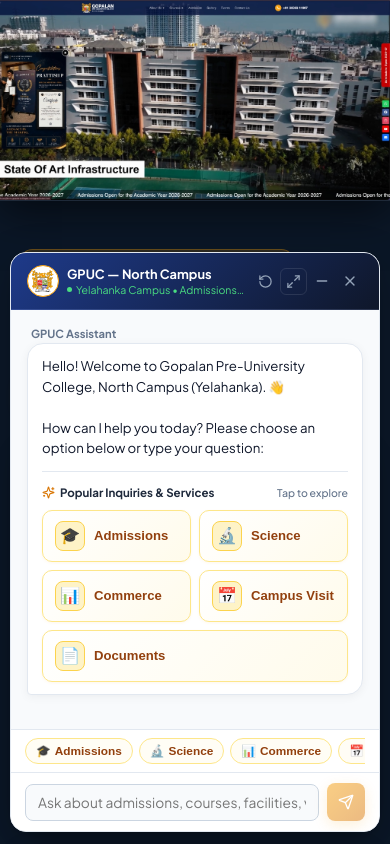
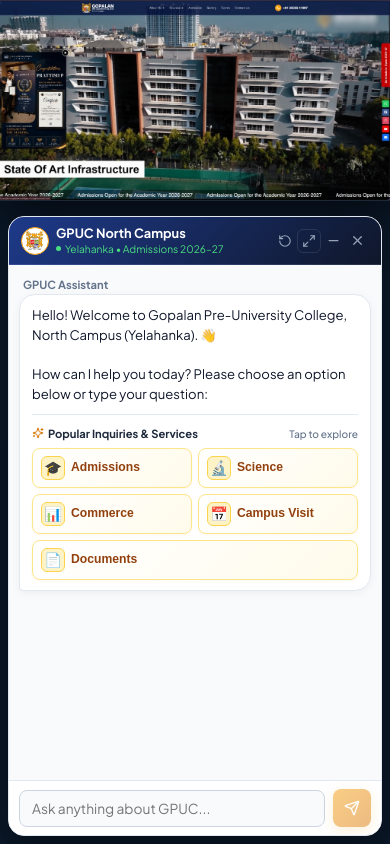
Before and after one commit to Hari9885/GPUC-ChatBot, a Next.js app: page / in a window 390 px wide. Shown: the top 844 px of the page. Built offline with nearby package versions, Linux system fonts and the light colour scheme.

Commit message:
fix(ui): fix mobile scaling, header clipping, preset button sizing, and overlapping launcher badge

```diff
--- a/src/components/ChatWidget.tsx
+++ b/src/components/ChatWidget.tsx
@@ -1116,7 +1116,7 @@
     if (bookingFlowState === 'offered_choice') return "Type 'offline' for visit or 'online' for meeting...";
     if (bookingFlowState === 'asking_check_slot') return "Select date & time above or type preferred time...";
     if (bookingFlowState === 'showing_available_slots') return "Select an available slot or type your time...";
-    return "Ask about admissions, courses, facilities, visits...";
+    return "Ask anything about GPUC...";
   };
 
   const handleFeedbackSubmit = async () => {
@@ -1322,13 +1322,13 @@
                 : isMaximized
                 ? 'min(1040px, calc(100vw - 36px))'
                 : 'var(--assistant-width)',
-              maxWidth: isEmbedded ? '100%' : 'calc(100vw - 20px)',
+              maxWidth: isEmbedded ? '100%' : 'calc(100vw - 16px)',
               height: isEmbedded
                 ? '100%'
                 : isMaximized
                 ? 'calc(100vh - 40px)'
                 : 'var(--assistant-height)',
-              maxHeight: isEmbedded ? '100%' : 'calc(100dvh - 32px)',
+              maxHeight: isEmbedded ? '100%' : 'calc(100dvh - 16px)',
               display: 'flex',
               flexDirection: 'column',
               background: '#FFFFFF',
@@ -1350,20 +1350,20 @@
             <div
               style={{
                 flexShrink: 0,
-                padding: '12px 16px',
+                padding: '9px 12px',
                 background: 'linear-gradient(135deg, #1E3A8A, #0F172A)',
                 borderBottom: '1px solid rgba(255, 255, 255, 0.1)',
                 display: 'flex',
                 alignItems: 'center',
                 justifyContent: 'space-between',
-                gap: '8px',
-              }}
-            >
-              <div style={{ display: 'flex', alignItems: 'center', gap: '8px', minWidth: 0, flex: 1 }}>
-                <div
-                  style={{
-                    width: '32px',
-                    height: '32px',
+                gap: '6px',
+              }}
+            >
+              <div style={{ display: 'flex', alignItems: 'center', gap: '7px', minWidth: 0, flex: 1 }}>
+                <div
+                  style={{
+                    width: '28px',
+                    height: '28px',
                     borderRadius: '50%',
                     background: '#FFFFFF',
                     border: '1.5px solid #F59E0B',
@@ -1379,8 +1379,8 @@
                     src="/gopalan_crest.svg"
                     alt="GPUC Logo"
                     style={{
-                      width: '22px',
-                      height: '22px',
+                      width: '19px',
+                      height: '19px',
                       objectFit: 'contain',
                     }}
                   />
@@ -1394,15 +1394,15 @@
                       whiteSpace: 'nowrap',
                       overflow: 'hidden',
                       textOverflow: 'ellipsis',
-                      lineHeight: 1.25,
+                      lineHeight: 1.2,
                     }}
                     title="GPUC — North Campus (Yelahanka)"
                   >
-                    GPUC — North Campus
-                  </div>
-                  <div
-                    style={{
-                      fontSize: '0.66rem',
+                    GPUC North Campus
+                  </div>
+                  <div
+                    style={{
+                      fontSize: '0.64rem',
                       color: '#4ade80',
                       display: 'flex',
                       alignItems: 'center',
@@ -1410,17 +1410,17 @@
                       whiteSpace: 'nowrap',
                       overflow: 'hidden',
                       textOverflow: 'ellipsis',
-                      marginTop: '2px',
+                      marginTop: '1px',
                     }}
                   >
                     <span style={{ width: '5px', height: '5px', borderRadius: '50%', background: '#4ade80', flexShrink: 0 }}></span>
-                    <span style={{ overflow: 'hidden', textOverflow: 'ellipsis' }}>Yelahanka Campus • Admissions 2026–27</span>
+                    <span style={{ overflow: 'hidden', textOverflow: 'ellipsis' }}>Yelahanka • Admissions 2026–27</span>
                   </div>
                 </div>
               </div>
 
               {/* Window Controls */}
-              <div style={{ display: 'flex', alignItems: 'center', gap: '2px', flexShrink: 0 }}>
+              <div style={{ display: 'flex', alignItems: 'center', gap: '1px', flexShrink: 0 }}>
                 {/* Reset button */}
                 <button
                   onClick={handleReset}
@@ -1430,7 +1430,7 @@
                     border: 'none',
                     color: '#94A3B8',
                     cursor: 'pointer',
-                    padding: '5px',
+                    padding: '4px',
                     borderRadius: '6px',
                     display: 'flex',
                     alignItems: 'center',
@@ -1440,7 +1440,7 @@
                   onMouseEnter={(e) => (e.currentTarget.style.color = '#FFFFFF')}
                   onMouseLeave={(e) => (e.currentTarget.style.color = '#94A3B8')}
                 >
-                  <RotateCcw size={15} />
+                  <RotateCcw size={14} />
                 </button>
 
                 {/* Maximize / Restore Button */}
@@ -1453,7 +1453,7 @@
                     border: isMaximized ? '1px solid rgba(245, 158, 11, 0.55)' : '1px solid rgba(255, 255, 255, 0.1)',
                     color: isMaximized ? '#FDE68A' : '#94A3B8',
                     cursor: 'pointer',
-                    padding: '5px',
+                    padding: '4px',
                     borderRadius: '6px',
                     display: 'flex',
                     alignItems: 'center',
@@ -1463,7 +1463,7 @@
                   onMouseEnter={(e) => (e.currentTarget.style.color = '#FFFFFF')}
                   onMouseLeave={(e) => (e.currentTarget.style.color = isMaximized ? '#FDE68A' : '#94A3B8')}
                 >
-                  {isMaximized ? <Minimize2 size={15} /> : <Maximize2 size={15} />}
+                  {isMaximized ? <Minimize2 size={14} /> : <Maximize2 size={14} />}
                 </button>
 
                 {/* Minimize to circular launcher */}
@@ -1475,7 +1475,7 @@
                     border: 'none',
                     color: '#94A3B8',
                     cursor: 'pointer',
-                    padding: '5px',
+                    padding: '4px',
                     borderRadius: '6px',
                     display: 'flex',
                     alignItems: 'center',
@@ -1485,7 +1485,7 @@
                   onMouseEnter={(e) => (e.currentTarget.style.color = '#FFFFFF')}
                   onMouseLeave={(e) => (e.currentTarget.style.color = '#94A3B8')}
                 >
-                  <Minus size={16} />
+                  <Minus size={15} />
                 </button>
 
                 {/* Close Chat */}
@@ -1497,7 +1497,7 @@
                     border: 'none',
                     color: '#94A3B8',
                     cursor: 'pointer',
-                    padding: '5px',
+                    padding: '4px',
                     borderRadius: '6px',
                     display: 'flex',
                     alignItems: 'center',
@@ -1507,7 +1507,7 @@
                   onMouseEnter={(e) => (e.currentTarget.style.color = '#EF4444')}
                   onMouseLeave={(e) => (e.currentTarget.style.color = '#94A3B8')}
                 >
-                  <X size={16} />
+                  <X size={15} />
                 </button>
               </div>
             </div>
@@ -1547,10 +1547,10 @@
                 overflowY: 'auto',
                 overscrollBehavior: 'contain',
                 WebkitOverflowScrolling: 'touch',
-                padding: '16px',
+                padding: '12px 10px',
                 display: 'flex',
                 flexDirection: 'column',
-                gap: '14px',
+                gap: '12px',
                 background: '#F8FAFC',
               }}
             >
@@ -1561,7 +1561,7 @@
                   margin: '0 auto',
                   display: 'flex',
                   flexDirection: 'column',
-                  gap: '14px',
+                  gap: '12px',
                 }}
               >
               {messages.map((msg, index) => {
@@ -1605,10 +1605,10 @@
                           msg.role === 'user'
                             ? '16px 16px 4px 16px'
                             : '16px 16px 16px 4px',
-                        padding: '12px 14px',
+                        padding: '10px 12px',
                         color: msg.role === 'user' ? '#FFFFFF' : '#0F172A',
-                        fontSize: '0.83rem',
-                        lineHeight: 1.55,
+                        fontSize: '0.82rem',
+                        lineHeight: 1.5,
                         border: msg.role === 'user' ? 'none' : '1px solid #E2E8F0',
                         boxShadow: msg.role === 'user' ? '0 2px 8px rgba(30, 58, 138, 0.25)' : '0 2px 10px rgba(0, 0, 0, 0.05)',
                         whiteSpace: 'pre-line',
@@ -1624,8 +1624,8 @@
                       {showPresetsUnderMsg && (
                         <div
                           style={{
-                            marginTop: '12px',
-                            paddingTop: '12px',
+                            marginTop: '10px',
+                            paddingTop: '10px',
                             borderTop: '1px solid #E2E8F0',
                             width: '100%',
                             boxSizing: 'border-box',
@@ -1633,19 +1633,19 @@
                         >
                           <div
                             style={{
-                              fontSize: '0.72rem',
+                              fontSize: '0.70rem',
                               fontWeight: 700,
                               color: '#92400E',
-                              marginBottom: '8px',
+                              marginBottom: '6px',
                               display: 'flex',
                               alignItems: 'center',
                               justifyContent: 'space-between',
                             }}
                           >
-                            <span style={{ display: 'flex', alignItems: 'center', gap: '5px' }}>
-                              <Sparkles size={13} color="#D97706" /> Popular Inquiries &amp; Services
+                            <span style={{ display: 'flex', alignItems: 'center', gap: '4px' }}>
+                              <Sparkles size={12} color="#D97706" /> Popular Inquiries &amp; Services
                             </span>
-                            <span style={{ fontSize: '0.66rem', color: '#64748B', fontWeight: 500 }}>
+                            <span style={{ fontSize: '0.64rem', color: '#64748B', fontWeight: 500 }}>
                               Tap to explore
                             </span>
                           </div>
@@ -1654,7 +1654,7 @@
                             style={{
                               display: 'grid',
                               gridTemplateColumns: 'repeat(2, minmax(0, 1fr))',
-                              gap: '8px',
+                              gap: '6px',
                               width: '100%',
                               boxSizing: 'border-box',
                             }}
@@ -1668,8 +1668,8 @@
                                 style={{
                                   width: '100%',
                                   boxSizing: 'border-box',
-                                  padding: '10px 12px',
-                                  borderRadius: '10px',
+                                  padding: '7px 8px',
+                                  borderRadius: '8px',
                                   background: 'linear-gradient(135deg, #FFFFFF, #FFFBEB)',
                                   border: '1.5px solid #FDE68A',
                                   color: '#78350F',
@@ -1677,16 +1677,17 @@
                                   cursor: 'pointer',
                                   display: 'flex',
                                   alignItems: 'center',
-                                  gap: '9px',
+                                  gap: '6px',
                                   transition: 'all 0.18s cubic-bezier(0.16, 1, 0.3, 1)',
                                   boxShadow: '0 1px 3px rgba(245, 158, 11, 0.08)',
                                   gridColumn: pIdx === 4 && FAQ_PRESETS.length === 5 ? 'span 2' : 'auto',
+                                  overflow: 'hidden',
                                 }}
                                 onMouseEnter={(e) => {
                                   e.currentTarget.style.borderColor = '#F59E0B';
                                   e.currentTarget.style.background = '#FEF3C7';
-                                  e.currentTarget.style.transform = 'translateY(-1.5px)';
-                                  e.currentTarget.style.boxShadow = '0 4px 12px rgba(245, 158, 11, 0.18)';
+                                  e.currentTarget.style.transform = 'translateY(-1px)';
+                                  e.currentTarget.style.boxShadow = '0 3px 8px rgba(245, 158, 11, 0.16)';
                                 }}
                                 onMouseLeave={(e) => {
                                   e.currentTarget.style.borderColor = '#FDE68A';
@@ -1697,30 +1698,34 @@
                               >
                                 <div
                                   style={{
-                                    width: '30px',
-                                    height: '30px',
-                                    borderRadius: '8px',
+                                    width: '24px',
+                                    height: '24px',
+                                    borderRadius: '6px',
                                     background: '#FEF3C7',
                                     border: '1px solid #FCD34D',
                                     display: 'flex',
                                     alignItems: 'center',
                                     justifyContent: 'center',
-                                    fontSize: '1rem',
+                                    fontSize: '0.88rem',
                                     flexShrink: 0,
                                   }}
                                 >
                                   {preset.icon}
                                 </div>
-                                <div
-                                  style={{
-                                    fontSize: '0.82rem',
-                                    fontWeight: 700,
+                                <div style={{ flex: 1, minWidth: 0, overflow: 'hidden' }}>
+                                  <div
+                                    style={{
+                                      fontSize: '0.76rem',
+                                      fontWeight: 650,
                                       color: '#92400E',
                                       lineHeight: 1.2,
                                       whiteSpace: 'nowrap',
+                                      overflow: 'hidden',
+                                      textOverflow: 'ellipsis',
                                     }}
                                   >
                                     {preset.title}
+                                  </div>
                                 </div>
                               </button>
                             ))}
@@ -2807,19 +2812,20 @@
               <div ref={messagesEndRef} />
             </div>
 
-            {/* Quick Horizontal Presets Bar */}
+            {/* Quick Horizontal Presets Bar (hidden on initial greeting to maximize vertical space) */}
+            {messages.length > 1 && (
               <div
                 style={{
                   flexShrink: 0,
                   display: 'flex',
                   alignItems: 'center',
                   justifyContent: isMaximized ? 'center' : 'flex-start',
-                gap: '6px',
+                  gap: '5px',
                   overflowX: 'auto',
                   overscrollBehavior: 'contain',
-                padding: '8px 14px',
+                  padding: '5px 10px 3px',
                   background: '#FFFFFF',
-                borderTop: '1px solid #E2E8F0',
+                  borderTop: '1px solid #F1F5F9',
                   scrollbarWidth: 'none',
                 }}
               >
@@ -2827,7 +2833,7 @@
                   style={{
                     display: 'flex',
                     alignItems: 'center',
-                  gap: '6px',
+                    gap: '5px',
                     maxWidth: isMaximized ? '860px' : 'none',
                     width: isMaximized ? '100%' : 'auto',
                     overflowX: 'auto',
@@ -2843,17 +2849,17 @@
                       className="chip-btn"
                       style={{
                         flexShrink: 0,
-                      fontSize: '0.74rem',
-                      padding: '5px 10px',
+                        fontSize: '0.70rem',
+                        padding: '4px 8px',
                         whiteSpace: 'nowrap',
                         background: '#FFFDF5',
                         border: '1px solid #FDE68A',
                         color: '#92400E',
                         fontWeight: 600,
-                      borderRadius: '16px',
-                      display: 'flex',
-                      alignItems: 'center',
-                      gap: '4px',
+                        borderRadius: '12px',
+                        display: 'flex',
+                        alignItems: 'center',
+                        gap: '3px',
                       }}
                     >
                       <span>{preset.icon}</span>
@@ -2862,6 +2868,7 @@
                   ))}
                 </div>
               </div>
+            )}
 
             {/* Chat Input Bar */}
             <form
@@ -2871,7 +2878,7 @@
               }}
               style={{
                 flexShrink: 0,
-                padding: '10px 14px',
+                padding: '8px 10px',
                 background: '#FFFFFF',
                 borderTop: '1px solid #E2E8F0',
                 display: 'flex',
```
Also changed, not shown: public/gpuc-chatbot-embed.js (+9 -1 lines), src/app/globals.css (+8 -8 lines), src/components/GlobalChatLoader.tsx (+4 -6 lines). Lines whose indentation alone changed are shown as unchanged.
